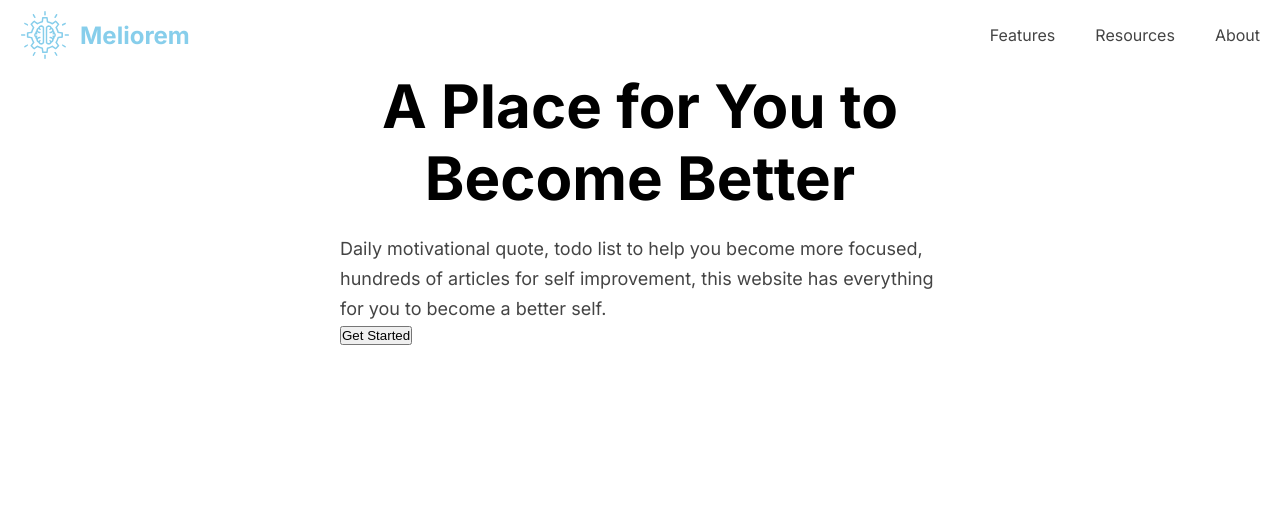
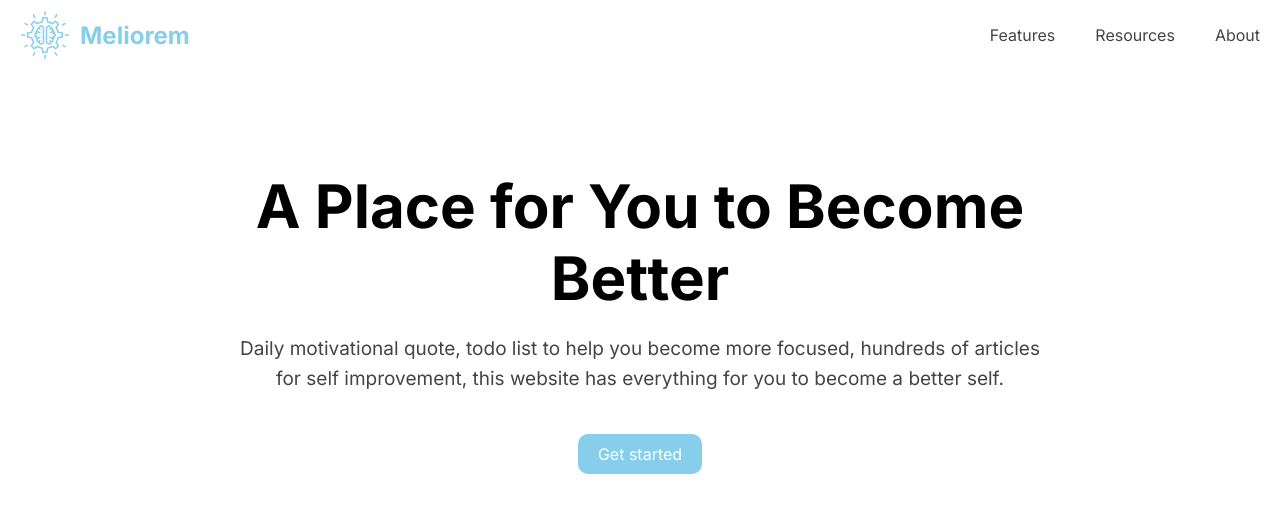
Before and after one commit to FBI-open-up0126/self-improvement-website, a React (Vite) app: page / in a window 1280 px wide. Shown: the top 512 px of the page. Built offline with nearby package versions, Linux system fonts and the light colour scheme.

Commit message:
basic intro section

```diff
--- a/package.json
+++ b/package.json
@@ -10,6 +10,7 @@
         "preview": "vite preview"
     },
     "dependencies": {
+        "classnames": "^2.3.2",
         "react": "^18.2.0",
         "react-dom": "^18.2.0",
         "react-router-dom": "^6.17.0"
--- /dev/null
+++ b/src/Components/Button.scss
@@ -0,0 +1,21 @@
+@import "../variables";
+
+.btn {
+    font-size: $text-medium;
+    font-family: inherit;
+    padding: 1rem 2rem;
+    cursor: pointer;
+    background: none;
+    border: none;
+    border-radius: 1rem;
+    transition: background-color 0.2s;
+}
+
+.btn-primary {
+    background-color: $color-primary;
+    color: $color-white;
+
+    &:hover {
+        background-color: $color-primary-light;
+    }
+}
--- a/src/Components/Button.tsx
+++ b/src/Components/Button.tsx
@@ -1,11 +1,23 @@
+import classNames from "classnames";
+import "./Button.scss";
+
 export type Variation = "primary";
 
 interface Props extends React.ComponentPropsWithoutRef<"button"> {
     variation?: Variation;
 }
 
-function Button({ ...props }: Props) {
-    return <button {...props} />;
+function Button({ className, variation, ...props }: Props) {
+    return (
+        <button
+            className={classNames(
+                "btn",
+                { [`btn-${variation}`]: variation },
+                className
+            )}
+            {...props}
+        />
+    );
 }
 
 export default Button;
--- a/src/Pages/MainPage/index.scss
+++ b/src/Pages/MainPage/index.scss
@@ -1,9 +1,30 @@
+@import "../../variables";
+
 .main-page {
     display: flex;
     flex-direction: column;
     align-items: center;
 
+    p {
+        font-size: $text-big;
+    }
+
     .section-intro {
-        width: 60rem;
+        width: 80rem;
+
+        h1 {
+            margin-top: 10rem;
+        }
+
+        p {
+            margin-top: 2rem;
+            text-align: center;
+        }
+
+        button {
+            margin: 0 auto;
+            margin-top: 4rem;
+            display: block;
+        }
     }
 }
--- a/src/Pages/MainPage/index.tsx
+++ b/src/Pages/MainPage/index.tsx
@@ -11,7 +11,7 @@ function MainPage() {
                     focused, hundreds of articles for self improvement, this
                     website has everything for you to become a better self.
                 </p>
-                <Button>Get Started</Button>
+                <Button variation="primary">Get started</Button>
             </section>
         </main>
     );
--- a/src/_variables.scss
+++ b/src/_variables.scss
@@ -1,6 +1,6 @@
 $color-primary: #87ceeb;
-$color-primary-dark: #5f90a5;
-$color-primary-light: #abddf1;
+$color-primary-dark: #7ab9d4;
+$color-primary-light: #93d3ed;
 
 $color-secondary: #ebbb86;
 $color-secondary-dark: #a5835e;
@@ -14,3 +14,8 @@ $color-black: #000;
 $color-gray-dark: #444;
 $color-gray: #777;
 $color-gray-light: #aaa;
+$color-white: #fff;
+
+$text-big: 1.9rem;
+$text-medium: 1.6rem;
+$text-small: 1.3rem;
--- a/src/sass/base/_typography.scss
+++ b/src/sass/base/_typography.scss
@@ -9,6 +9,6 @@ h1 {
 
 p {
     color: $color-gray-dark;
-    font-size: 1.8rem;
+    font-size: $text-medium;
     line-height: 3rem;
 }
```
Also changed, not shown: 1 other file (tests, documents, lock files or other folders).
